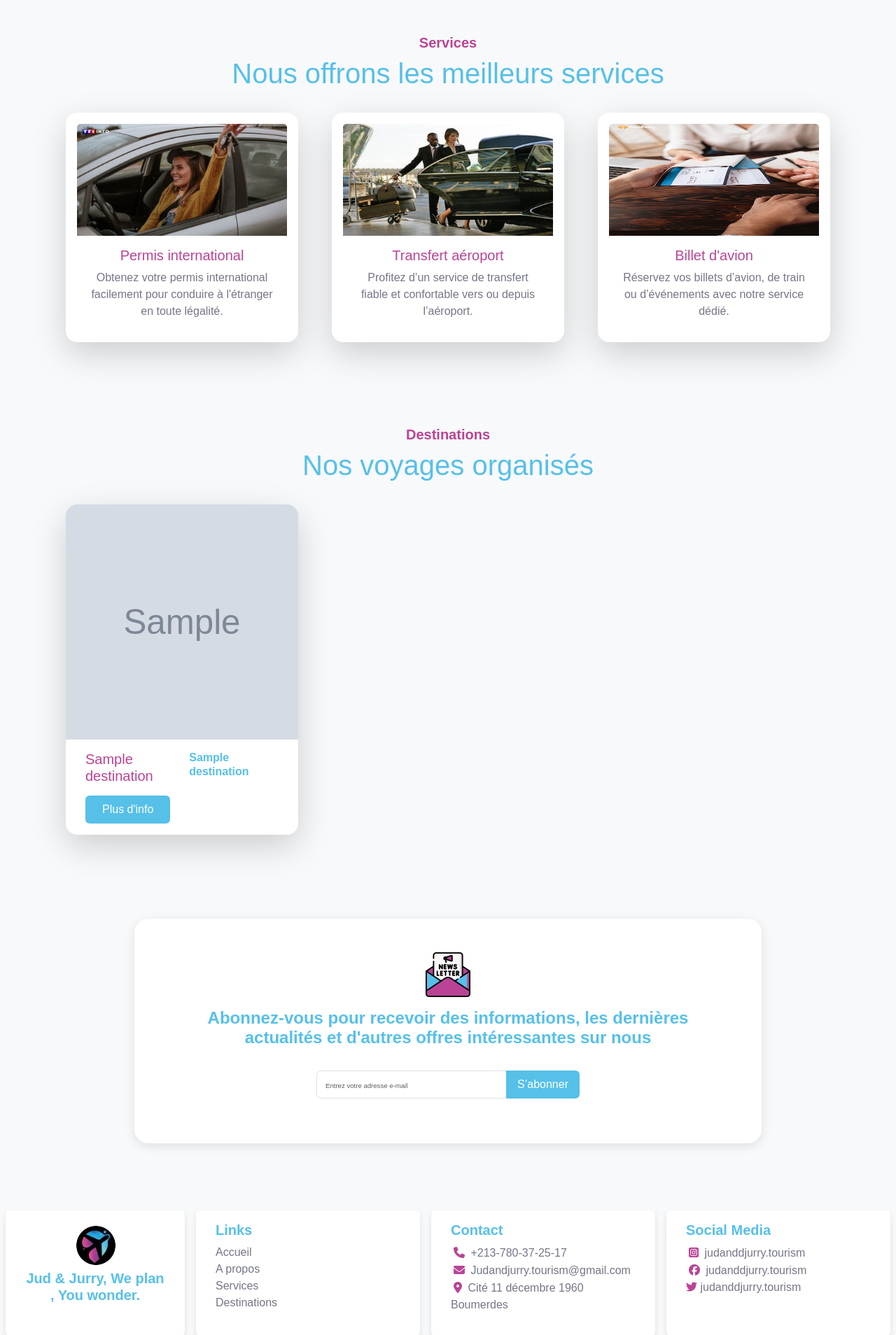
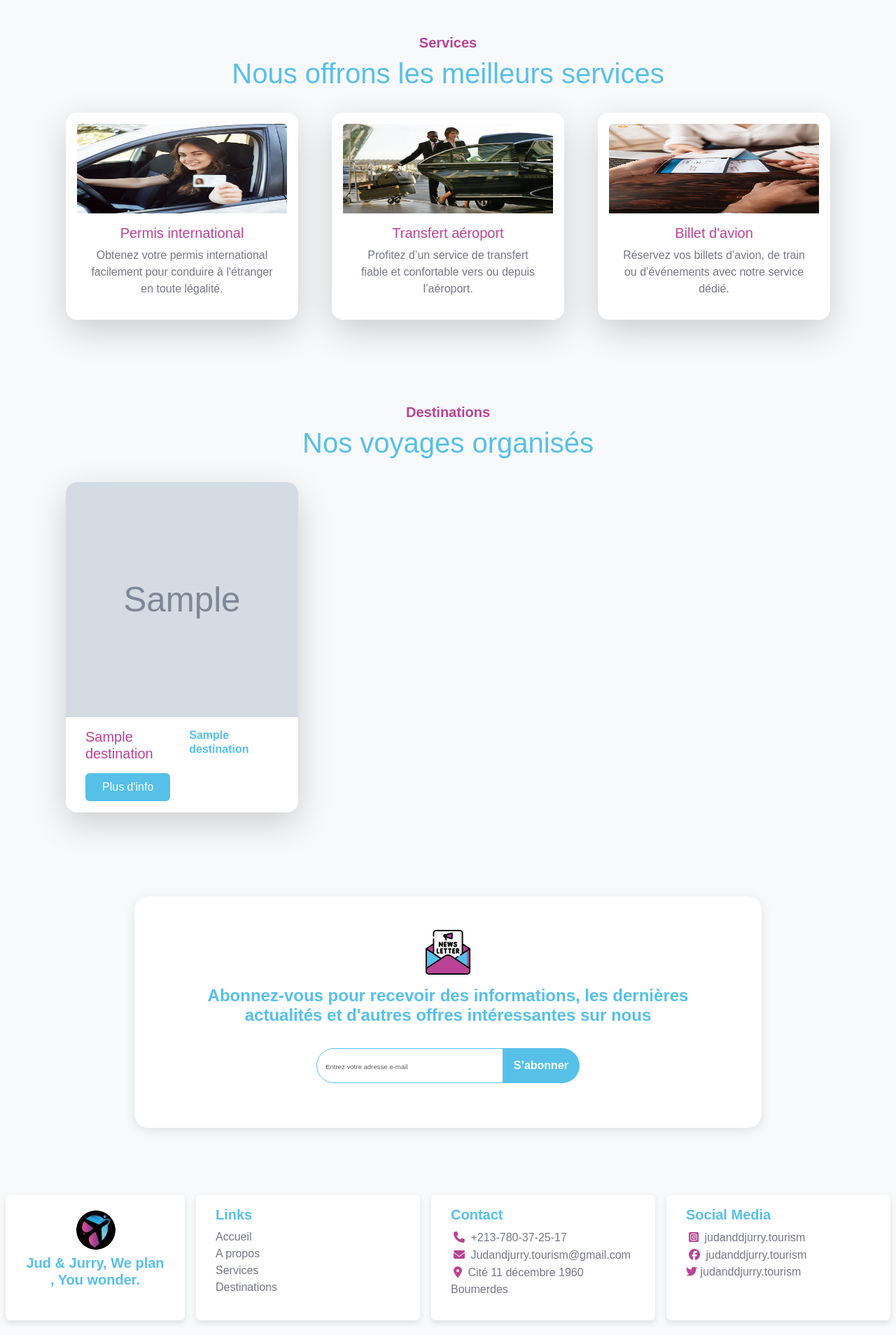
Before and after one commit to Houria-hs/travel-website, a Django app: page / in a window 1280 px wide. Shown: the part 1226-3134 px from the top of the page at 70% size. Run offline with Django 5.2, Linux system fonts and the light colour scheme; tables that the repository leaves empty hold one stand-in row (values such as "Sample post"); grey boxes marked "Sample" are stand-in pictures.

Commit message:
more styling updates

```diff
--- a/templates/Payement.html
+++ b/templates/Payement.html
@@ -12,8 +12,9 @@
           <p class="text-center text-muted">Veuillez transférer le montant sur le compte suivant :</p>
 
           <ul class="list-group list-group-flush mb-4">
-            <li class="list-group-item"><strong> CCP:</strong> 12345678900 clé 97</li>
-            <li class="list-group-item"><strong> Nom :</strong> Agence XYZ</li>
+            <li class="list-group-item"><strong> Baridimob :</strong> 00799999001272491796 </li>
+            <li class="list-group-item"><strong> CCP:</strong> 0012724917 clé 96</li>
+            <li class="list-group-item"><strong> Mr :</strong> GAHAR Mohamed Aniss </li>
           </ul>
 
           <p class="text-center">Après avoir effectué le virement, veuillez téléverser une capture d’écran comme preuve de paiement ci-dessous :</p>
--- a/templates/base.html
+++ b/templates/base.html
@@ -200,7 +200,7 @@ a{
     width: 90%;
     }
     .footer-li{
-    font-size: .9rem;
+    font-size: .7rem;
 }
 }
 .alert {
--- a/templates/bookingSummary.html
+++ b/templates/bookingSummary.html
@@ -147,7 +147,7 @@
   }
 
   .info-line {
-    font-size: 0.9rem;
+    font-size: 0.8rem;
   }
 
   .info-line span:last-child {
--- a/templates/home.html
+++ b/templates/home.html
@@ -57,7 +57,7 @@
         <div class="row">
             <div class="col-lg-4 col-md-6 mb-4 px-4">
                 <div class="card border-0 shadow-lg rounded-4" style="padding: 1REM;">
-                    <img src="{% static 'images/conduire.jpg' %}?v=2" class="card-img-top services-img mx-auto">
+                    <img src="{% static 'images/image.png' %}?v=2" class="card-img-top services-img mx-auto">
                     <div class="card-body">
                         <h5 class="card-title" style="color: #ba4395;">Permis international</h5>
                         <p class="card-text" style="color: #757688;">Obtenez votre permis international facilement pour conduire à l'étranger en toute légalité.</p>
@@ -99,13 +99,13 @@
                 {% for destination in Destinations %}
                 {% if destination.is_available %}
             <div class="col-lg-4 col-md-6 mb-4 px-4">
-                <div class="card border-0 shadow-lg rounded-4">
+                <div class="card border-0 shadow-lg rounded-4 destination_card">
                     <img  src="{{ destination.image.url }}" alt="{{ destination.title }}" class="card-img-top rounded-top-4" style=" height: 21rem;">
                     <div class="card-body">
                         <div class="container d-flex flex-row"
                         style="justify-content: space-between !important; align-items: center;">
                             <h5 class="card-title" style="color: #ba4395;">{{ destination.title }}</h5>
-                            <h6 class="fw-bold mb-3 ml-3 destination-subtitle" style="color: #56c0e9;"> {{ destination.subtitle }} </h6>
+                            <h6 class="fw-bold mb-3  destination-subtitle" style="color: #56c0e9;"> {{ destination.subtitle }} </h6>
                         </div>
                         <div class="container">
                             <a href="{% url 'trip' destination.id %}" class="btn btn-primary px-4 py-2 mt-2 ">Plus d'info</a>
@@ -122,7 +122,7 @@
                         <div class="container d-flex flex-row"
                         style="justify-content: space-between; align-items: center;">
                             <h5 class="card-title" style="color: #ba4395;">{{ destination.title }}</h5>
-                            <h6 class="fw-bold mb-3 ml-3 destination-subtitle" style="color: #56c0e9;"> {{ destination.subtitle }} </h6>
+                            <h6 class="fw-bold mb-3 destination-subtitle" style="color: #56c0e9;"> {{ destination.subtitle }} </h6>
                         </div>
                         <div class="container">
                             <a href="{% url 'trip' destination.id %}" class="btn btn-primary px-4 py-2 mt-2 ">Plus d'info</a>
@@ -192,22 +192,22 @@ p{
     width: 70% !important;
 }
 .services-img{
-    width: 100%;
-    height: 10REM;
+    width: 90%;
+    height: 8REM;
 }
 .nw_input{
-    border: 1px solid #56c0e9;
-    border-radius: 25px 0 0 25px;
-    padding: 12px;
+    border: 1px solid #56c0e9 !important;
+    border-radius: 25px 0 0 25px !important;
+    padding: 12px !important;
 }
 .nw_input::placeholder{
-    font-size: .6rem;
+    font-size: .6rem !important;
 }
 .nw_button{
-    background-color: #56c0e9;
-    border: none; font-weight: bold;
-    color: #fff;
-    border-radius: 0 25px 25px 0;
+    background-color: #56c0e9 !important;
+    border: none; font-weight: bold !important;
+    color: #fff !important;
+    border-radius: 0 25px 25px 0 !important;
 }
 @media (max-width: 576px) {
     .destination-subtitle{
@@ -223,7 +223,7 @@ p{
   }
 
   .nw_button {
-    width:70% !important;
+    width:80% !important;
     font-size: .5rem;
     border-radius: .8rem !important;
   }
@@ -238,7 +238,7 @@ p{
   }
   .services-img{
     width: 100%;
-    height: 6REM;
+    height: 6REM !important;
     }
     .nw_input_grp{
         display: flex;
--- a/travelProject/settings.py
+++ b/travelProject/settings.py
@@ -129,6 +129,9 @@ STATIC_URL = '/static/'
 # This is where the static files will be collected in production
 STATIC_ROOT = os.path.join(BASE_DIR, 'staticfiles')
 
+
+STATICFILES_DIRS = [os.path.join(BASE_DIR, 'TravelProject/static')]
+
 # Media files (uploads)
 MEDIA_URL = '/media/'
 MEDIA_ROOT = BASE_DIR / 'media'
```
